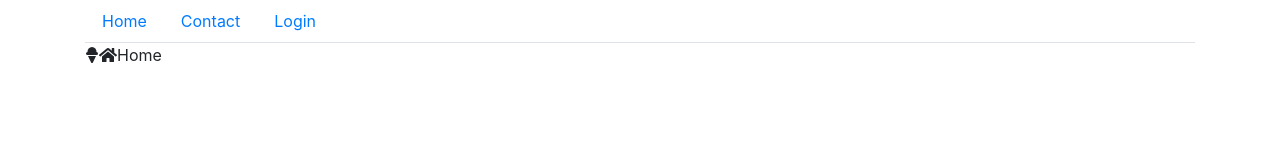
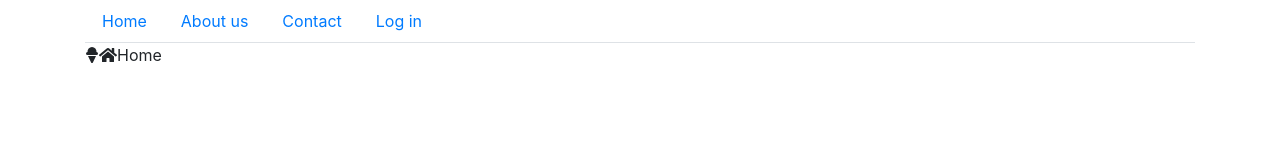
Before and after one commit to lazvel/front-end-react, a React (Create React App) app: page /user/login in a window 1280 px wide. Shown: the top 160 px of the page. Built offline with nearby package versions, Linux system fonts and the light colour scheme.

Commit message:
Add main menu items property for dynamic creation

```diff
--- a/src/components/MainMenu/MainMenu.tsx
+++ b/src/components/MainMenu/MainMenu.tsx
@@ -1,16 +1,34 @@
 import React  from 'react';
 import { Container, Nav } from 'react-bootstrap';
 
-export class MainMenu extends React.Component{
+export class MainMenuItem {
+    text: string = '';
+    link: string = '#';
+
+    constructor(text: string, link: string) {
+        this.text = text;
+        this.link = link;
+    }
+}
+
+interface MainMenuProperties {
+    items: MainMenuItem[];
+}
+
+export class MainMenu extends React.Component<MainMenuProperties>{
     render() {
         return (
             <Container>
                 <Nav variant="tabs">
-                    <Nav.Link href="/">Home</Nav.Link>
-                    <Nav.Link href="/contact">Contact</Nav.Link>
-                    <Nav.Link href="/login">Login</Nav.Link>
+                    { this.props.items.map(this.makeNavLink) }
                 </Nav>
             </Container>
         );
     }
+
+    private makeNavLink(item: MainMenuItem) {
+        return (
+            <Nav.Link href={ item.link }>{ item.text }</Nav.Link>
+        );
+    }
 }
--- a/src/index.tsx
+++ b/src/index.tsx
@@ -8,12 +8,18 @@
 import 'popper.js/dist/popper';
 import 'bootstrap/dist/js/bootstrap.min.js';
 import '@fortawesome/fontawesome-free/css/fontawesome.css';
-import { MainMenu } from './components/MainMenu/MainMenu';
+import { MainMenu, MainMenuItem } from './components/MainMenu/MainMenu';
 
+const menuItems = [
+  new MainMenuItem("Home", "/"),
+  new MainMenuItem("About us", "/page/about-us/"),
+  new MainMenuItem("Contact", "/contact"),
+  new MainMenuItem("Log in", "/user/login"),
+];
 
 ReactDOM.render(
   <React.StrictMode>
-    <MainMenu></MainMenu>
+    <MainMenu items={ menuItems }></MainMenu>
     <App />
   </React.StrictMode>,
   document.getElementById('root')
```
